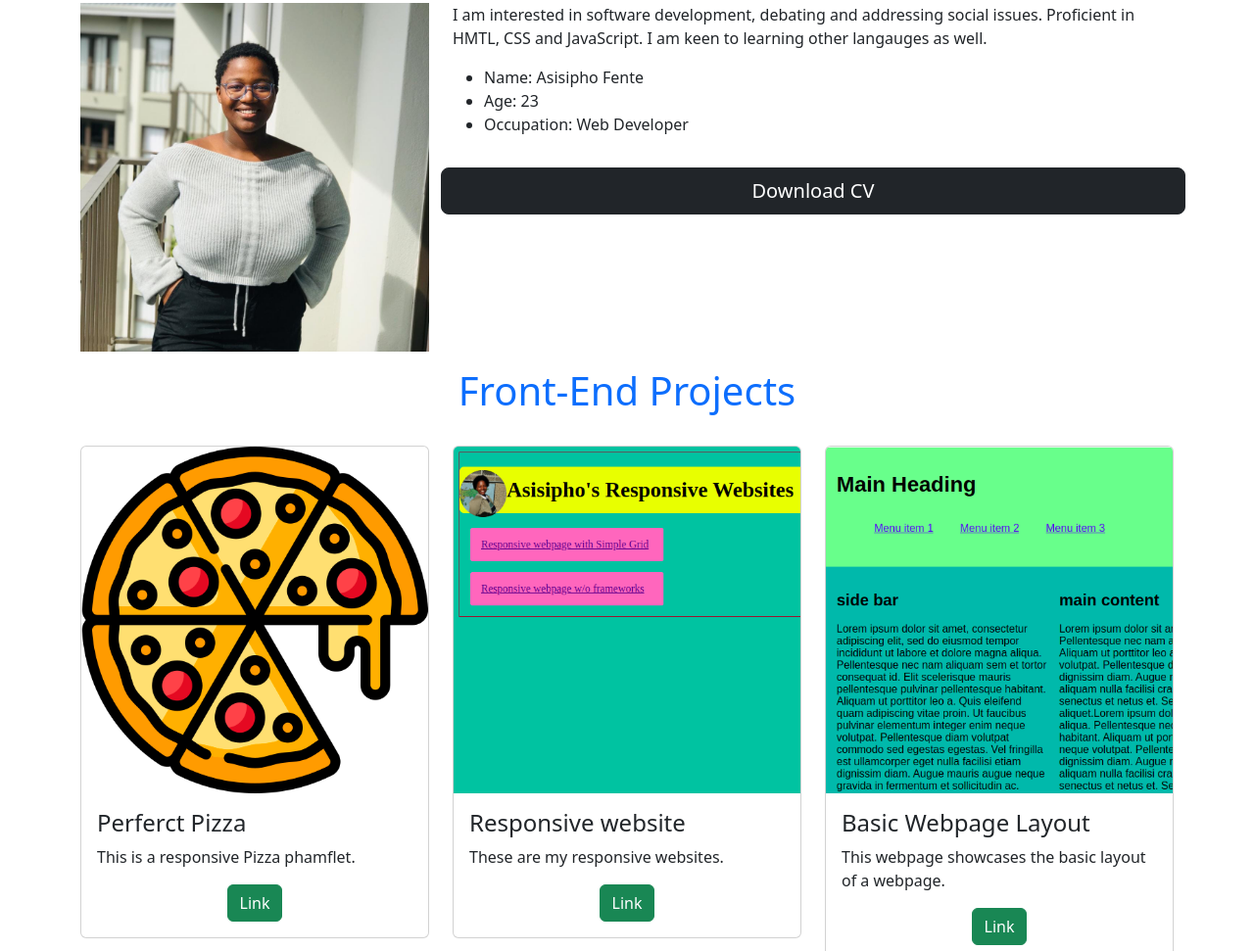
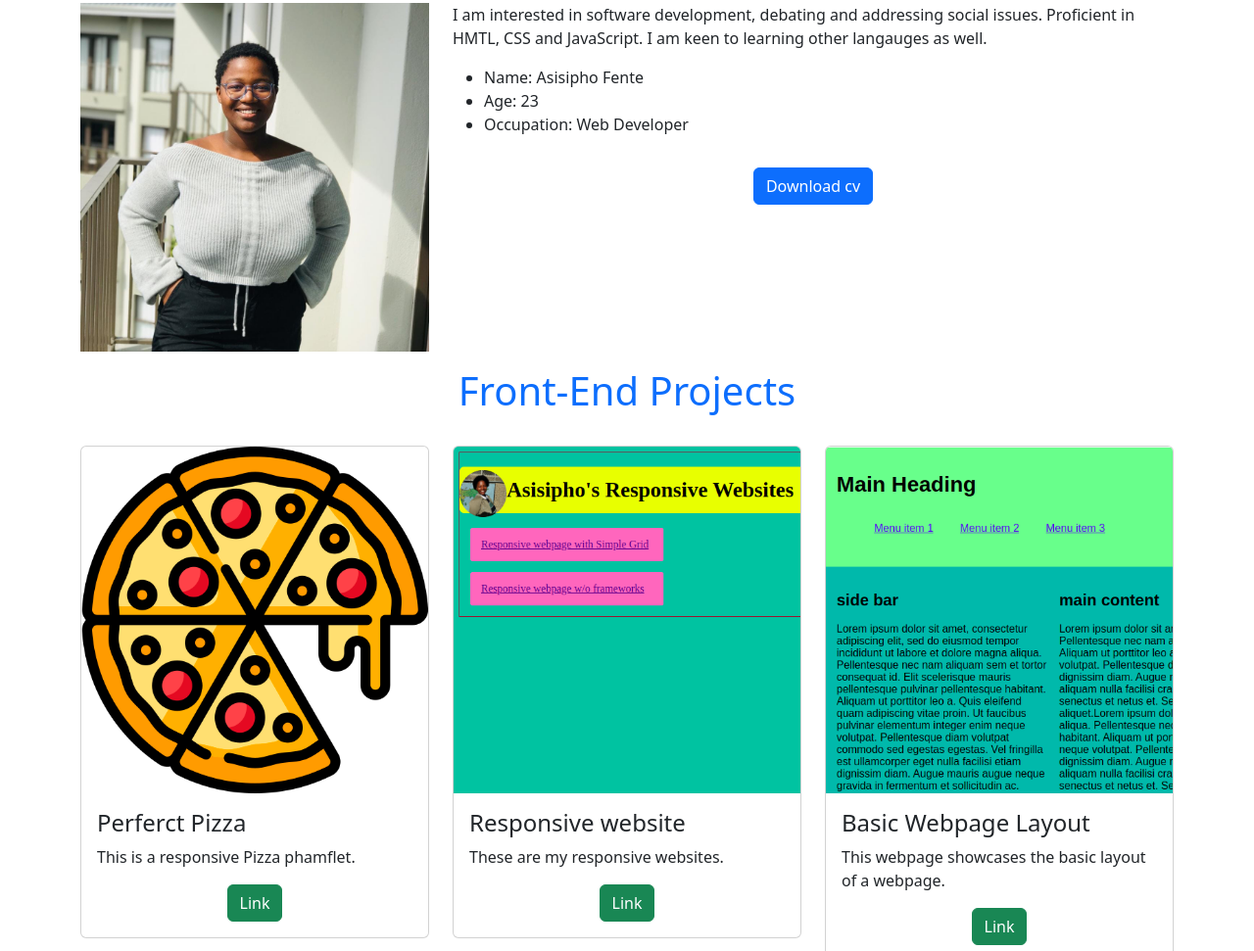
Before and after one commit to AsiFen/online_portfolio, a plain HTML site: page index.html in a window 1280 px wide. Shown: the part 823-1794 px from the top of the page at 98% size. Drawn offline with nearby package versions, Linux system fonts and the light colour scheme.

Commit message:
changed cv path

```diff
--- a/index.html
+++ b/index.html
@@ -91,8 +91,10 @@
                     </div>
 
                     <div class="row mt-3 text-center justify-content-center">
-                        <a class="btn btn-dark btn-lg view-pdf"
-                            href="../online_portfolio/mycss/__AsisiphoFentegeneral__.pdf"> Download CV </a>
+                       <a href="cv.pdf">
+                            <!-- hre="cv.pdf" download="../online_portfolio/cv.pdf"> Download CV </a> -->
+                            <button type="button" class="btn btn-primary" > Download cv </button>
+                       </a>
                     </div>
                 </div>
             </div>
```
Also changed, not shown: 2 other files.
